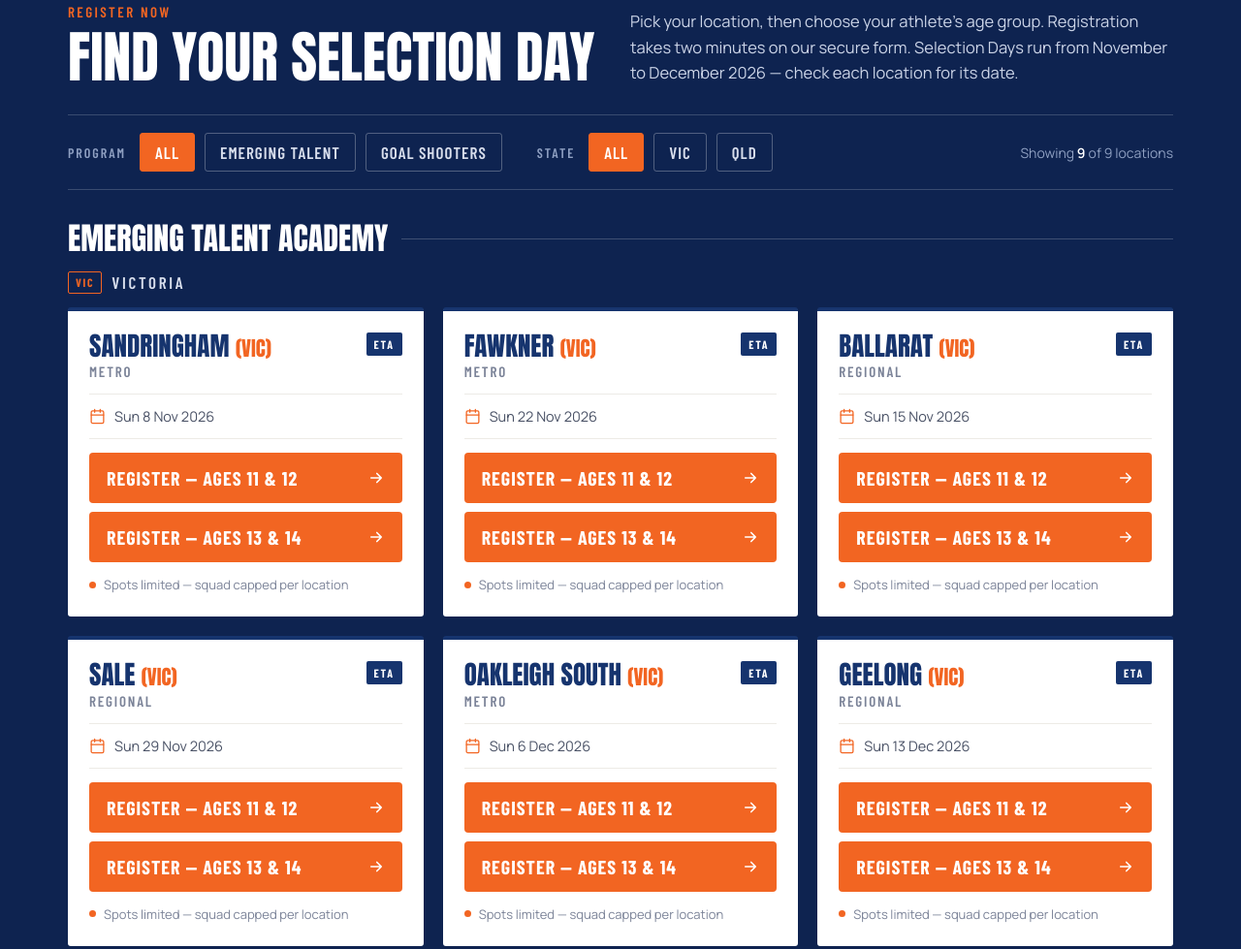
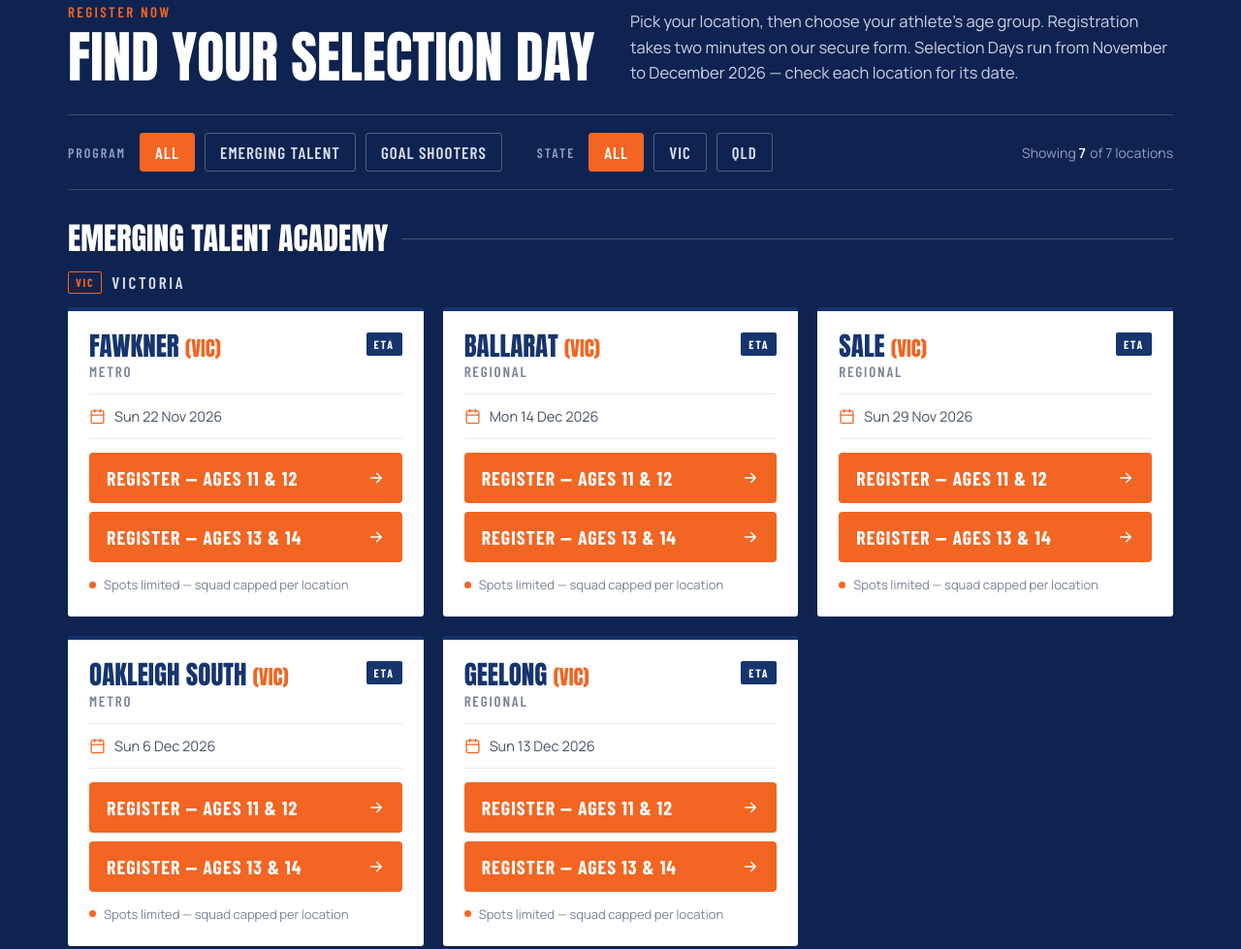
Before and after one commit to heshamchoudhary/ING-Landing-Page, a plain HTML site: page index.html in a window 1280 px wide. Shown: the part 3156-4135 px from the top of the page at 97% size. Drawn offline with nearby package versions, Linux system fonts and the light colour scheme.

Commit message:
Remove Sandringham (ETA) and Melbourne – East; Ballarat to Mon 14 Dec
Co-Authored-By: Claude Opus 5.5 <noreply@anthropic.com>

```diff
--- a/assets/js/main.js
+++ b/assets/js/main.js
@@ -9,8 +9,6 @@
    -------------------------------------------------------------------------- */
 const REGISTRATION_LINKS = {
   // Emerging Talent Academy
-  sandringham_eta_11_12: 'https://go.inspirenetballgroup.com/widget/form/aDXApiJCR8Mvov6aRZph',
-  sandringham_eta_13_14: 'https://go.inspirenetballgroup.com/widget/form/ctMOwvg29eSCemVneFmG',
   fawkner_11_12:         'https://go.inspirenetballgroup.com/widget/form/HMb3zPijqyyMJ0yEcqnw',
   fawkner_13_14:         'https://go.inspirenetballgroup.com/widget/form/HMb3zPijqyyMJ0yEcqnw',
   ballarat_11_12:        'https://go.inspirenetballgroup.com/widget/form/g4c2cZGC5TTZGxE1z59x',
--- a/index.html
+++ b/index.html
@@ -260,7 +260,7 @@
             <button type="button" class="chip" data-filter="region" data-value="VIC" aria-pressed="false">VIC</button>
             <button type="button" class="chip" data-filter="region" data-value="QLD" aria-pressed="false">QLD</button>
           </div>
-          <span class="filters__count" aria-live="polite">Showing <b data-result-count>9</b> of 9 locations</span>
+          <span class="filters__count" aria-live="polite">Showing <b data-result-count>7</b> of 7 locations</span>
         </div>
 
         <!-- Registration form links are configured in assets/js/main.js (REGISTRATION_LINKS). -->
@@ -276,19 +276,6 @@
               <h4>Victoria</h4>
             </div>
             <div class="loc-grid">
-
-              <article class="loc-card" data-program="ETA" data-region="VIC">
-                <div class="loc-card__top">
-                  <div><h5><span class="loc-card__name">Sandringham</span> <span class="loc-card__state">(VIC)</span></h5><div class="loc-card__region">Metro</div></div>
-                  <span class="tag tag--navy tag--xs">ETA</span>
-                </div>
-                <div class="loc-card__meta"><svg viewBox="0 0 24 24" aria-hidden="true"><rect x="3" y="4" width="18" height="18" rx="2"/><path d="M16 2v4M8 2v4M3 10h18"/></svg><span>Sun 8 Nov 2026</span></div>
-                <div class="loc-card__actions">
-                  <a class="reg-btn" data-form="sandringham_eta_11_12" href="#" target="_blank" rel="noopener"><span>Register — Ages 11 &amp; 12</span><svg viewBox="0 0 24 24" aria-hidden="true"><path d="M5 12h14M13 6l6 6-6 6"/></svg></a>
-                  <a class="reg-btn" data-form="sandringham_eta_13_14" href="#" target="_blank" rel="noopener"><span>Register — Ages 13 &amp; 14</span><svg viewBox="0 0 24 24" aria-hidden="true"><path d="M5 12h14M13 6l6 6-6 6"/></svg></a>
-                </div>
-                <div class="loc-card__spots"><i aria-hidden="true"></i>Spots limited — squad capped per location</div>
-              </article>
 
               <article class="loc-card" data-program="ETA" data-region="VIC">
                 <div class="loc-card__top">
@@ -308,7 +295,7 @@
                   <div><h5><span class="loc-card__name">Ballarat</span> <span class="loc-card__state">(VIC)</span></h5><div class="loc-card__region">Regional</div></div>
                   <span class="tag tag--navy tag--xs">ETA</span>
                 </div>
-                <div class="loc-card__meta"><svg viewBox="0 0 24 24" aria-hidden="true"><rect x="3" y="4" width="18" height="18" rx="2"/><path d="M16 2v4M8 2v4M3 10h18"/></svg><span>Sun 15 Nov 2026</span></div>
+                <div class="loc-card__meta"><svg viewBox="0 0 24 24" aria-hidden="true"><rect x="3" y="4" width="18" height="18" rx="2"/><path d="M16 2v4M8 2v4M3 10h18"/></svg><span>Mon 14 Dec 2026</span></div>
                 <div class="loc-card__actions">
                   <a class="reg-btn" data-form="ballarat_11_12" href="#" target="_blank" rel="noopener"><span>Register — Ages 11 &amp; 12</span><svg viewBox="0 0 24 24" aria-hidden="true"><path d="M5 12h14M13 6l6 6-6 6"/></svg></a>
                   <a class="reg-btn" data-form="ballarat_13_14" href="#" target="_blank" rel="noopener"><span>Register — Ages 13 &amp; 14</span><svg viewBox="0 0 24 24" aria-hidden="true"><path d="M5 12h14M13 6l6 6-6 6"/></svg></a>
@@ -406,15 +393,6 @@
                   <a class="reg-btn" data-form="sandringham_gs_15u" href="#" target="_blank" rel="noopener"><span>Register — 15 Under</span><svg viewBox="0 0 24 24" aria-hidden="true"><path d="M5 12h14M13 6l6 6-6 6"/></svg></a>
                 </div>
                 <div class="loc-card__spots"><i aria-hidden="true"></i>Register directly — spots limited</div>
-              </article>
-
-              <article class="loc-card loc-card--gs" data-program="GS" data-region="VIC">
-                <div class="loc-card__top">
-                  <div><h5><span class="loc-card__name">Melbourne – East</span> <span class="loc-card__state">(VIC)</span></h5><div class="loc-card__region">Metro</div></div>
-                  <span class="tag tag--orange tag--xs">Goal Shooters</span>
-                </div>
-                <div class="loc-card__meta"><svg viewBox="0 0 24 24" aria-hidden="true"><rect x="3" y="4" width="18" height="18" rx="2"/><path d="M16 2v4M8 2v4M3 10h18"/></svg><span>Date to be confirmed</span></div>
-                <div class="loc-card__spots"><i aria-hidden="true"></i>Location to be announced</div>
               </article>
 
             </div>
```
